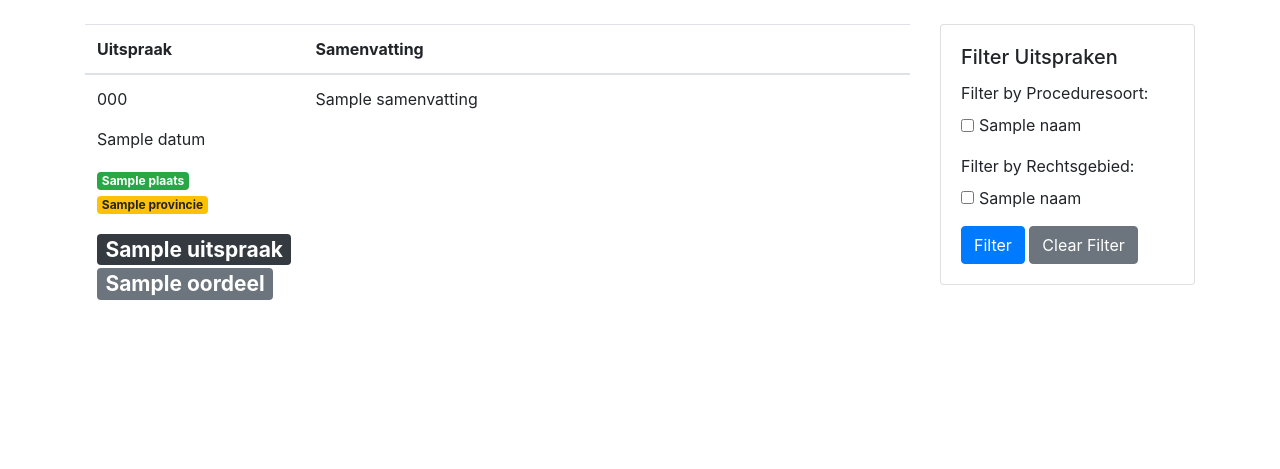
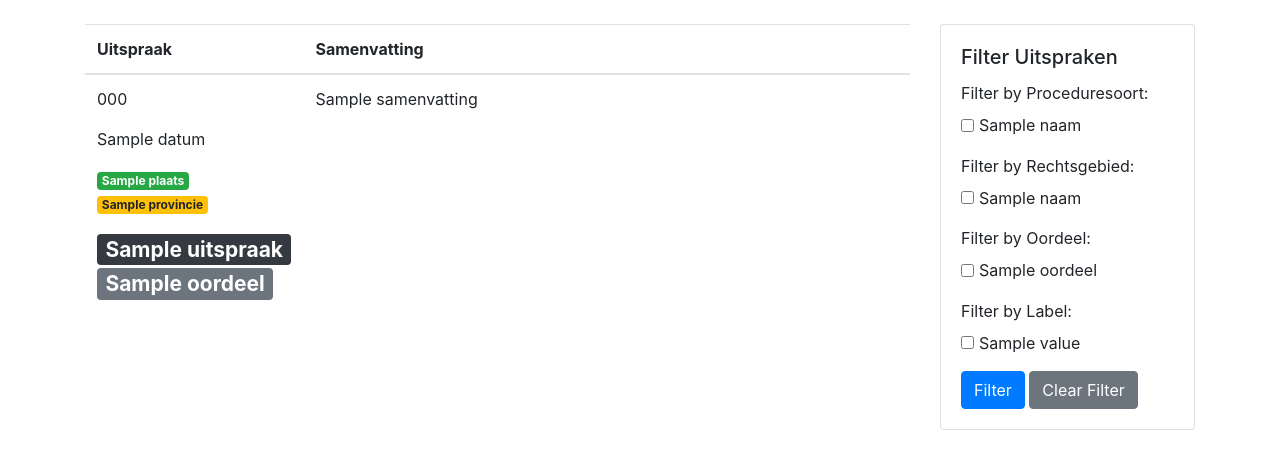
Before and after one commit to KenSentMe/rvs, a Django app: template uitspraken/templates/uitspraken/index.html in a window 1280 px wide. Shown: the part 56-525 px from the top of the page. Run offline with Django 4.2, Linux system fonts and the light colour scheme; the template is opened without the code that fills it: most values are stand-ins (such as "Sample title", 1, 10 or a date in 2020); some libraries are stand-ins or nearby versions.

Commit message:
Add filter for oordeel and label

```diff
--- a/uitspraken/templates/uitspraken/index.html
+++ b/uitspraken/templates/uitspraken/index.html
@@ -117,6 +117,24 @@
                             </div>
                         {% endfor %}
                     </div>
+                    <div class="form-group">
+                        <label>Filter by Oordeel:</label><br>
+                        {% for oordeel in all_oordelen %}
+                            <div class="form-check form-check-inline">
+                                <input class="form-check-input" type="checkbox" id="oordeel-{{ oordeel }}" name="oordeel" value="{{ oordeel }}" {% if oordeel in selected_oordelen %}checked{% endif %}>
+                                <label class="form-check-label" for="oordeel-{{ oordeel }}">{{ oordeel }}</label>
+                            </div>
+                        {% endfor %}
+                    </div>
+                    <div class="form-group">
+                        <label>Filter by Label:</label><br>
+                        {% for label, value in all_labels.items %}
+                            <div class="form-check form-check-inline">
+                                <input class="form-check-input" type="checkbox" id="label-{{ label }}" name="label" value="{{ label }}" {% if label in selected_labels %}checked{% endif %}>
+                                <label class="form-check-label" for="label-{{ label }}">{{ value }}</label>
+                            </div>
+                        {% endfor %}
+                    </div>
 
                     <button type="submit" class="btn btn-primary">Filter</button>
                     <a href="{% url 'uitspraken:index' %}" class="btn btn-secondary">Clear Filter</a>
```
Also changed, not shown: uitspraken/views.py (+14 -2 lines).
